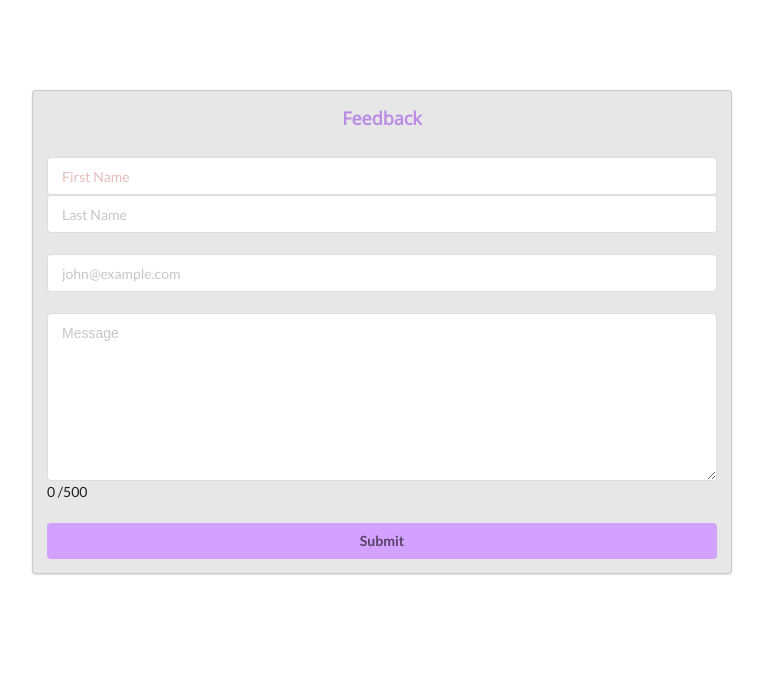
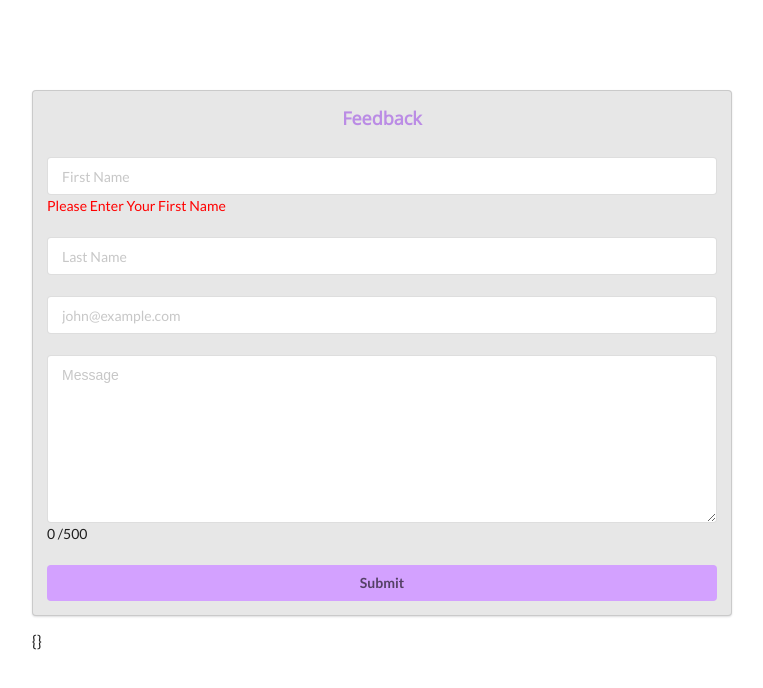
Before and after one commit to javiarroyo-6/HackUCI-Front-End-Challenge, a React (Create React App) app in the folder feedbackform/: page / in a window 1280 px wide. Shown: the top 688 px of the page, without its empty margins (258-1021 px from the left). Built offline with nearby package versions, Linux system fonts and the light colour scheme.

Commit message:
Changes made from mac

```diff
--- a/feedbackform/src/components/App.js
+++ b/feedbackform/src/components/App.js
@@ -4,16 +4,25 @@ import Form from './Form';
 
 class App extends Component {
 
-  onSubmit = (fields) => {
-    console.log('App component got me',fields)
+    state = {
+      fields: {}
+    };
+
+  onChange = (updatedValue) => {
+    this.setState({fields: {
+      ...this.state.fields,
+      ...updatedValue
+      }
+    })
   }
 
   render(){
     return (
       <div className="ui text container">
           <Form
-            onSubmit={fields => this.onSubmit(fields)}
+            onChange={fields => this.onChange(fields)}
           />
+          <p>{JSON.stringify(this.state.fields, null, 2)}</p>
       </div>
     )
   }
--- a/feedbackform/src/components/Form.js
+++ b/feedbackform/src/components/Form.js
@@ -8,7 +8,7 @@ class Form extends Component {
         super(props)
         this.state = {
             firstName:"",
-                firstNameError:'',
+                firstNameError:'Please Enter Your First Name',
             lastName:"",
                 lastNameError:'',
             eMail:"",
@@ -19,37 +19,17 @@ class Form extends Component {
 
     }
 
-    handleChange = (event) => {
-        const {name, value} = event.target
+    handleChange = (e) => {
+        this.props.onChange({ [e.target.name]: e.target.value })
+        const {name, value} = e.target
         this.setState({
             [name]:value
         })
     }
 
-    validate = () => {
-        let isError = false;
-        const errors = {}
-
-        if(this.state.firstName.length < 5 ){
-            isError=true;
-            errors.firstNameError = "Please fill out the field before submitting";
-        }
-
-        if(isError){
-            this.setState({
-                ...this.state,
-                ...errors
-            });
-        }
-
-        return isError;
-    }
-
   onSubmit = (e) => {
     e.preventDefault();
-    const err = this.validate();
-    if(!err){
-        this.props.onSubmit(this.state);
+        // this.props.onSubmit(this.state);
         this.setState({
             firstName:"",
             lastName:"",
@@ -57,7 +37,7 @@ class Form extends Component {
             message:"",
             characters: 0
         })
-    }
+
   }
 
 
@@ -70,7 +50,7 @@ class Form extends Component {
                 <div className="ui field" style={{color:'bold'}}>
                     <label style={{color:'#bb8ce5', textAlign:'center',fontFamily:"'Open Sans', sans-serif", fontSize:'large'}}>Feedback</label>
                         <br />
-                        <div className="ui input error">
+                        <div>
                             <input
                                 type="text"
                                 value={this.state.firstName}
@@ -79,6 +59,7 @@ class Form extends Component {
                                 placeholder = "First Name"
                                 errorText={this.state.firstNameError}
                             />
+                            <div style={{color:'red',fontSize:'12'}}>{this.state.firstNameError}</div>
                         </div>
                         <br />
                         <div>
@@ -133,3 +114,23 @@ class Form extends Component {
 }
 
 export default Form;
+
+
+// validate = () => {
+//     let isError = false;
+//     const errors = {}
+
+//     if(this.state.firstName.length < 5 ){
+//         isError=true;
+//         errors.firstNameError = "Please fill out the field before submitting";
+//     }
+
+//     if(isError){
+//         this.setState({
+//             ...this.state,
+//             ...errors
+//         });
+//     }
+
+//     return isError;
+// }
```
